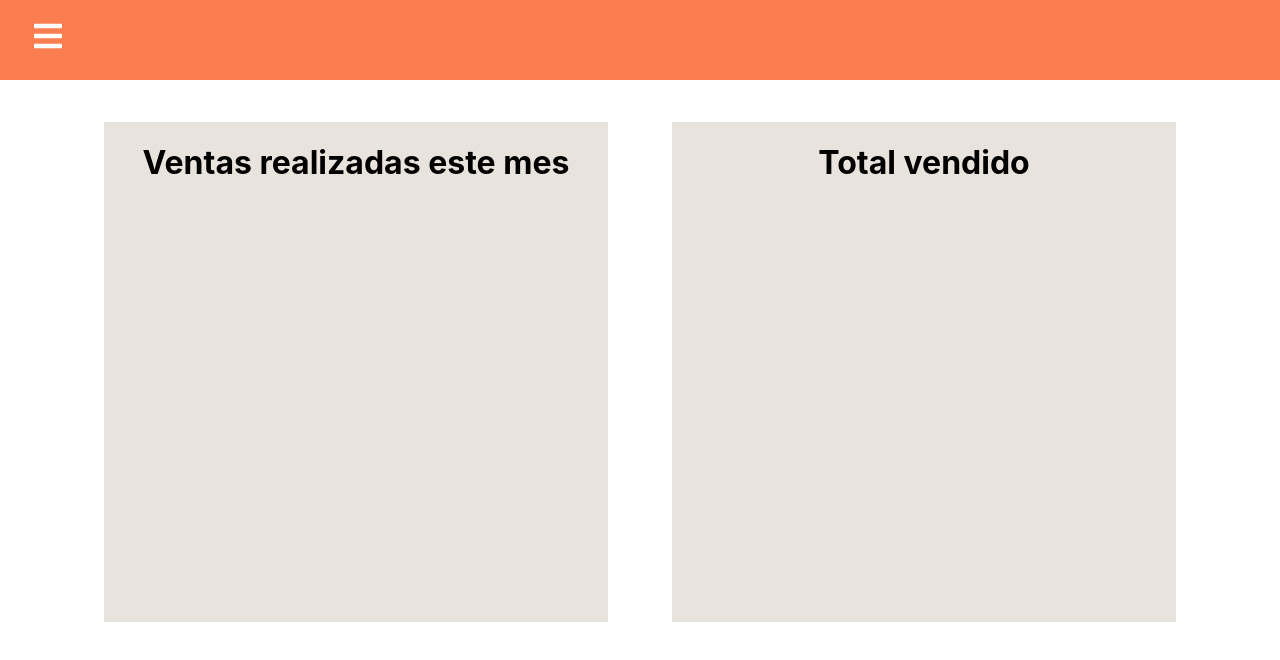
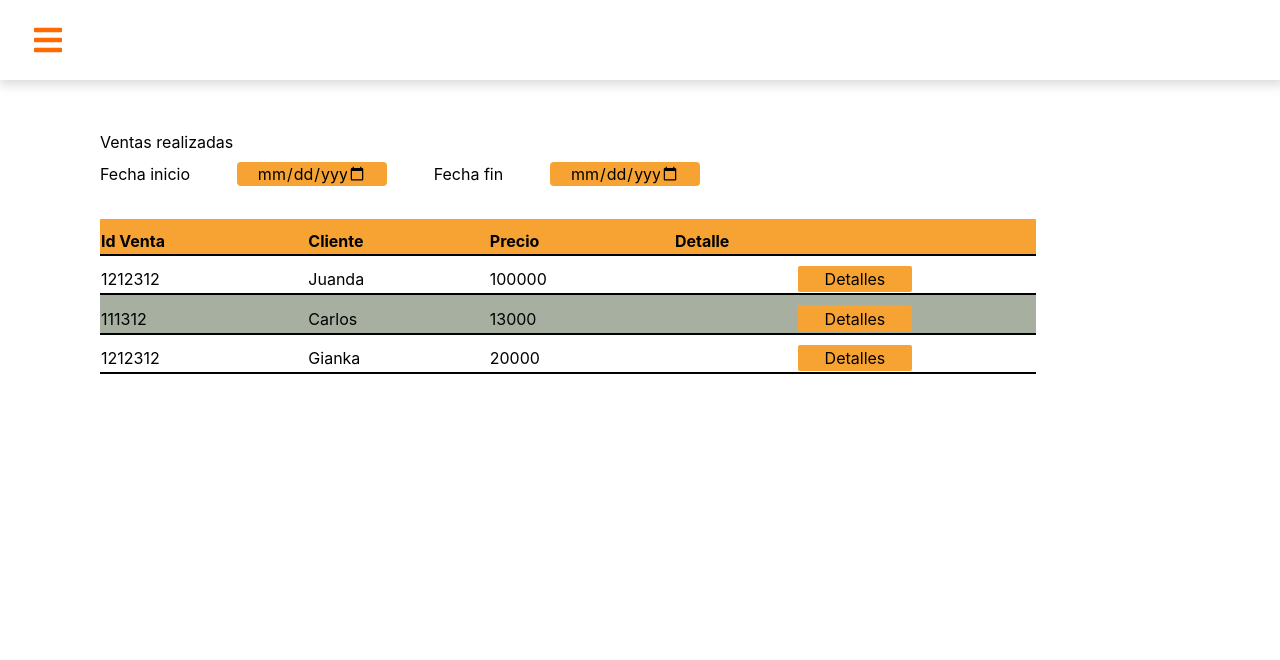
Before and after one commit to CarlosSandoval-03/Decorisa_CRUD, a Next.js app in the folder decorisacrud/: page /Venta in a window 1280 px wide. Shown: the top 660 px of the page. Built offline with nearby package versions, Linux system fonts and the light colour scheme.

Commit message:
Pagina vennta casi terminada

```diff
--- a/decorisacrud/Components/Navbar.tsx
+++ b/decorisacrud/Components/Navbar.tsx
@@ -9,12 +9,13 @@ import {IconContext} from 'react-icons'
 import Link from 'next/link';
 
 
+
 function Navbar() {
   const [sidebar, setSidebar]= useState(false)
   const stateSideBar= ()=> setSidebar(!sidebar)
   return (
     <>
-    <IconContext.Provider value={{color:'White'}}>
+    <IconContext.Provider value={{className:'color-icon'}}>
       <div className='navbar'>
         <div className='menu-bars'>
           <iconBar.FaBars onClick={stateSideBar}/>
--- a/decorisacrud/pages/Venta.tsx
+++ b/decorisacrud/pages/Venta.tsx
@@ -1,19 +1,177 @@
-import React from 'react'
+import React, { FormEventHandler, useState, useMemo, useEffect} from 'react'
 import Navbar from '../Components/Navbar'
+import ReactTable from 'react'
+import request from 'graphql-request';
+import { Column, useTable } from "react-table";
 
+import * as iconMenu from 'react-icons/ai';
+
+
+var fechai:Date;
+var fechaf:Date;
+
+const rowData=[
+  {
+    idVenta:1212312,
+    Cliente:'Juanda',
+    precio:100000,
+    detalles:'boton-detalles'
+  },
+  {
+    idVenta:111312,
+    Cliente:'Carlos',
+    precio:13000,
+    detalles:'boton-detalles'
+  },
+  {
+    idVenta:1212312,
+    Cliente:'Gianka',
+    precio:20000,
+    detalles:'boton-detalles'
+  },
+
+]
 function Venta() {
+
+  const [showWindow, setShowWindow]= useState(false)
+  const [idVenta, setIdVenta]= useState(0)
+  const stateShowWindow= (id:number):any=> {
+    setIdVenta(id);
+    setShowWindow(true);
+
+  }
+
+  const getDates=() => {
+
+  fechai= new Date((document.getElementById("fechai") as HTMLInputElement).value);
+  fechaf= new Date((document.getElementById("fechaf") as HTMLInputElement).value);
+
+
+  }
+
+  const colorFondo= (a:number):string=> {
+    if(a%2==0){
+      return 'tr0';
+    }else{
+      return 'tr1';
+    }
+  }
+
+
+
+
   return (
     <>
-      <Navbar></Navbar>
-      <div className='ventas'>
-        <div className='ventas-container'>
-          <h1>Ventas realizadas este mes</h1>
-        </div>
-        <div className='ventas-container'>
-          <h1>Total vendido</h1>
+        <Navbar></Navbar>
+        <div className='ventas'>
+        <h1>Ventas realizadas</h1>
+
+        {showWindow ? (
+        <div className='ventana'>
+          <iconMenu.AiFillCloseCircle onClick={()=>setShowWindow(false)} className='btn'/>
+          <div className='flex bg-black'>
+            <h1>ID VENTA:{idVenta}</h1>
+            <h2>Precio</h2>
+          </div>
+
+          <h2>Cliente: pepito</h2>
+          <h2>Fecha:323</h2>
+          <h2>Instalador:jose</h2>
+          <h2>Productos:</h2>
+          <table>
+            <tbody>
+              <tr>
+                <th>Producto</th>
+                <th>Marca</th>
+                <th>Ancho</th>
+                <th>Alto</th>
+                <th>Cantidad</th>
+                <th>Precio</th>
+
+              </tr>
+
+
+              {rowData.map((item,index)=>{
+              return(
+                <><tr className={colorFondo(index)}>
+                  <td >{item.idVenta}</td>
+                  <td>{item.Cliente}</td>
+                  <td>{item.precio}</td>
+                  <td>{item.precio}</td>
+                  <td>{item.precio}</td>
+                  <td>{item.precio}</td>
+
+
+                </tr><>
+                </></>
+
+              )
+            })}
+          </tbody>
+        </table>
+
+
+
         </div>
 
+          ):null
+
+        }
+
+          <form className='ventas-realizadas'>
+
+            <label>Fecha inicio </label>
+            <input id='fechai' type='Date'  className='input'  ></input>
+            <label>Fecha fin</label>
+            <input id='fechaf' type='Date'  className='input' ></input>
+          </form>
+
+        <div className='ventas-info'>
+
+
+        <table>
+          <tbody>
+            <tr>
+              <th>Id Venta</th>
+              <th>Cliente</th>
+              <th>Precio</th>
+              <th>Detalle</th>
+            </tr>
+            {rowData.map((item,index)=>{
+              return(
+                <>
+                <tr className={colorFondo(index)}>
+                  <td >{item.idVenta}</td>
+                  <td>{item.Cliente}</td>
+                  <td>{item.precio}</td>
+                  <td className='detalles'>
+
+                    <button  className='button-detalles' onClick={()=>{stateShowWindow(item.idVenta)
+
+                    }}>Detalles</button>
+                  </td>
+
+
+                </tr>
+                </>
+
+
+              )
+            })}
+          </tbody>
+
+
+        </table>
+
+
+
+
+        </div>
+
+
       </div>
+
+
 
     </>
 
--- a/decorisacrud/pages/index.tsx
+++ b/decorisacrud/pages/index.tsx
@@ -21,7 +21,6 @@ export default function Home() {
           <Navbar></Navbar>
 
 
-
         </>
       )
 
--- a/decorisacrud/styles/globals.css
+++ b/decorisacrud/styles/globals.css
@@ -1,4 +1,6 @@
-
+@tailwind base;
+@tailwind components;
+@tailwind utilities;
 
 html,
 body {
@@ -7,6 +9,24 @@ body {
   font-family: -apple-system, BlinkMacSystemFont, Segoe UI, Roboto, Oxygen,
     Ubuntu, Cantarell, Fira Sans, Droid Sans, Helvetica Neue, sans-serif;
 }
+
+table,th,td {
+  text-align: left;
+}
+
+table {
+  width: 100%;
+
+}
+
+th, td{
+  border-bottom: 2px solid rgb(1, 1, 1);
+  padding-top: 10px;
+}
+th{
+  background-color: #F6A333;
+}
+
 
 a {
   color: inherit;
@@ -28,11 +48,12 @@ a {
 }
 
   .navbar{
-  background-color:rgb(251, 126, 81);
+  background-color:rgb(255, 255, 255);
   height: 80px;
   display:flex;
   justify-content: flex-start;
   align-items:center;
+  box-shadow:2px 2px 10px 3px rgba(80, 80, 80, 0.2);
 
   }
   .menu-bars{
@@ -48,7 +69,7 @@ a {
   }
 
   .nav-menu{
-      background-color:rgb(251, 126, 81);
+      background-color:rgb(255, 255, 255);
       width: 200px;
       height: 100vh;
       display: flex;
@@ -57,6 +78,8 @@ a {
       top:0;
       left:-100%;
       transition: 850ms;
+      box-shadow:2px 2px 10px 3px rgba(80, 80, 80, 0.2);
+
   }
 .nav-menu.active{
   left:0;
@@ -80,6 +103,10 @@ a {
   display: flex;
   align-items: center;
   padding: 0 16px;
+  border-bottom: 1px solid rgb(254, 109, 5);
+
+
+
 
 }
 
@@ -92,8 +119,8 @@ a {
 }
 
 .navbar-toggle{
-  background-color: rgb(251, 126, 81);
-  width: 100%;
+  background-color: rgb(255, 255, 255);
+  width: 80px;
   height: 100;
   display: flex;
   justify-content: flex-start;
@@ -107,21 +134,100 @@ span{
 }
 .ventas{
 
+  padding: 50px 10px 10px 100px;
+  align-items: flex-start;
+  justify-content:flex-start;
+
+
+}
+.ventas-realizadas{
   display: flex;
   flex-wrap: wrap;
-  padding: 10px 10px 10px 10px;
+  height: 50px;
+  width: 600px;
+  align-items:baseline;
+  justify-content:space-between;
+
+}
+.ventas-info{
+  width: 80%;
+  height: auto;
+  margin-top: 15px;
+
+}
+
+.input{
+  width: 150px;
+  height: 20px;
+  padding: 12px 20px;
+  margin: 8px 0;
+  box-sizing: border-box;
+  background-color:#F6A333;
+  border-radius: 4px;
+  border-color: black;
+}
+
+.button-detalles{
+  background-color:#F6A333;
+  border: none;
+  justify-content: center;
+  border-radius: 2px;
+  height: 0.7cm;
+  width: 3cm;
+
+
+}
+.button-detalles:hover{
+  background-color: rgb(249, 192, 166);
+}
+.detalles{
+  justify-content: center;
+  align-items: center;
+  text-align: center;
+
+}
+
+.tr1{
+  background-color: #A7AFA1;
+}
+.tr0{
+  background-color: rgb(255, 255, 255);
+}
+
+.color-icon{
+  color:rgb(255, 106, 0);
+}
+
+.ventana{
+  height: 300px;
+  width: 80%;
+  background-color: rgb(255, 255, 255);
+  box-shadow: 2px 2px 10px 3px rgba(80, 80, 80, 0.2);
+  position: fixed;
   align-items: center;
   justify-content: center;
+  padding: 20px;
+  transition: 0.3 ease all;
+  overflow-y: scroll;
+
+
 
 }
-.ventas-container{
-  background-color: rgb(233, 227, 222);
-  display: flex;
-  flex-wrap: wrap;
-  height: 500px;
-  width: 40%;
-  margin: 2rem;
+.ventas.ventana{
+  background: rgba(0,0,0,0.3);
+}
+.ventana .btn{
+  font-size: 30px;
+  line-height: 8px;
+  position: absolute;
+  right: 30px;
+  top: 20px;
+  text-align:right;
+  color:#fb985f;
+  transition: 0.3 ease all;
 
-  justify-content: center;
 
 }
+.ventana .btn:hover{
+  color:rgb(3, 3, 3);
+}
--- /dev/null
+++ b/decorisacrud/tailwind.config.js
@@ -0,0 +1,15 @@
+
+module.exports = {
+  content: ["./src/**/*.{html,js}"],
+  theme: {
+    colors:{
+        'orange-pagina':{
+          default:'#006092',
+
+        }
+
+    }
+
+  },
+  plugins: [],
+}
```
Also changed, not shown: decorisacrud/package.json (+6 -3 lines), decorisacrud/styles/Home.module.css (line endings or trailing spaces), 1 other file (tests, documents, lock files or other folders).
